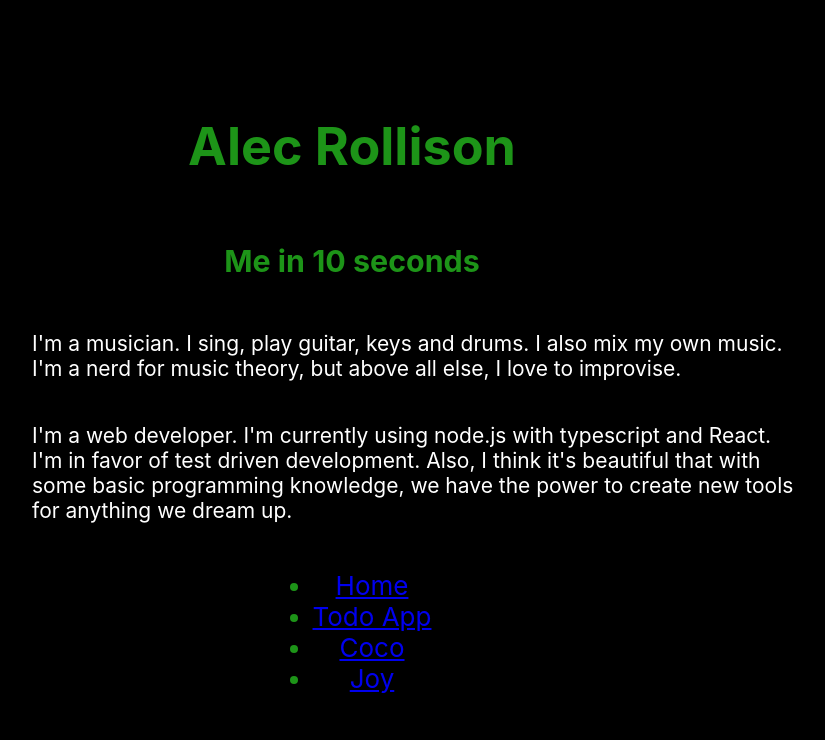
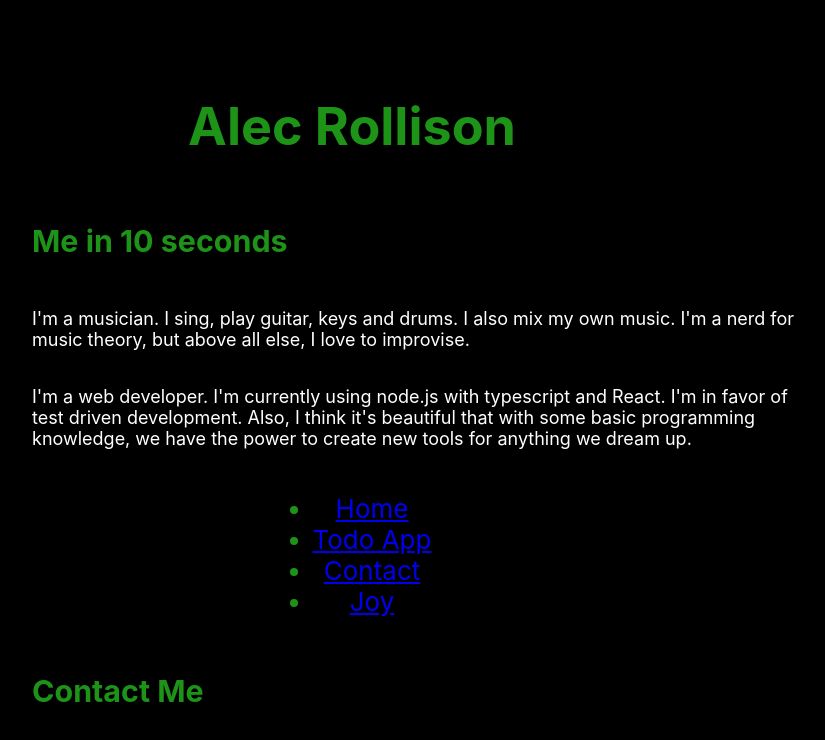
Before and after one commit to aelishRollo/personal-site, a React (Create React App) app: page / in a window 1280 px wide. Shown: the top 740 px of the page, without its empty margins (288-1113 px from the left). Built offline with nearby package versions, Linux system fonts and the light colour scheme.

Commit message:
Fiddle with text size for paragraphs

```diff
--- a/src/App.css
+++ b/src/App.css
@@ -27,7 +27,7 @@
 
 .App-paragraph {
   background-color: #000000;
-  font-size: calc(5px + 2vmin);
+  font-size: calc(2px + 2vmin);
   color:white;
   width: 60%;
   margin-left: 70%;
@@ -36,11 +36,12 @@
 }
 
 .App-subheader {
-  background-color: #000000;
+
+  text-align:left;
   width: 60%;
   margin-left: 70%;
   margin-right: 60%;
-  text-align:left;
+
 }
 
 
--- a/src/App.tsx
+++ b/src/App.tsx
@@ -18,7 +18,7 @@ function App() {
         <Routes>
           <Route path="/" element={<HomePage />} />
           <Route path="/Todo" element={<Todo />} />
-          <Route path="/Coco" element={<Coco />} />
+          <Route path="/Contact" element={<Contact />} />
           <Route path="/Joy" element={<Joy />} />
 
         </Routes>
@@ -26,12 +26,13 @@ function App() {
     </div>
   );
 }
+//the code block above associates the current path the component to be rendered when that page is visited
 
 function greet(name: string): string {
   return `This is a second, ${name}!`;
 }
 
-function Coco() {
+function Contact() {
   return (
     <div className="App">
          <header className="App-header">
--- a/src/components/Homepage.jsx
+++ b/src/components/Homepage.jsx
@@ -7,7 +7,7 @@ export default function HomePage() {
         <h1>
           Alec Rollison
         </h1>
-        <h3>
+        <h3 className='App-subheader'>
           Me in 10 seconds
         </h3>
         <p className='App-paragraph'>
@@ -20,6 +20,10 @@ export default function HomePage() {
           dream up.
         </p>
         <Lank />
+        <h3 className='App-subheader'>
+          Contact Me
+        </h3>
+
       </header>
     );
   }
--- a/src/components/Lank.jsx
+++ b/src/components/Lank.jsx
@@ -9,7 +9,7 @@ export default function Lank() {
           <Link to="/Todo"> Todo App </Link>
         </li>
         <li>
-          <Link to="/Coco"> Coco </Link>
+          <Link to="/Contact"> Contact </Link>
         </li>
         <li>
           <Link to="/Joy"> Joy </Link>
@@ -17,3 +17,5 @@ export default function Lank() {
       </ul>
     );
   }
+//this component renders an actual clickable link on the page with its url, and provides the text for the link
+//this specific component does it four times
```
